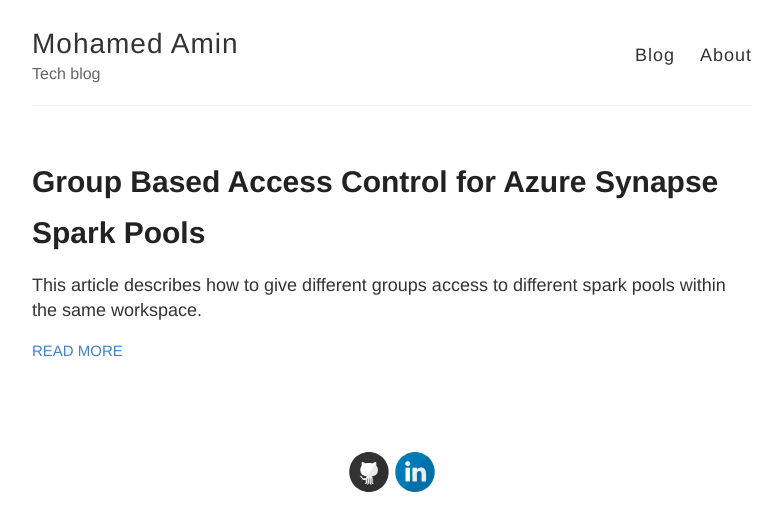
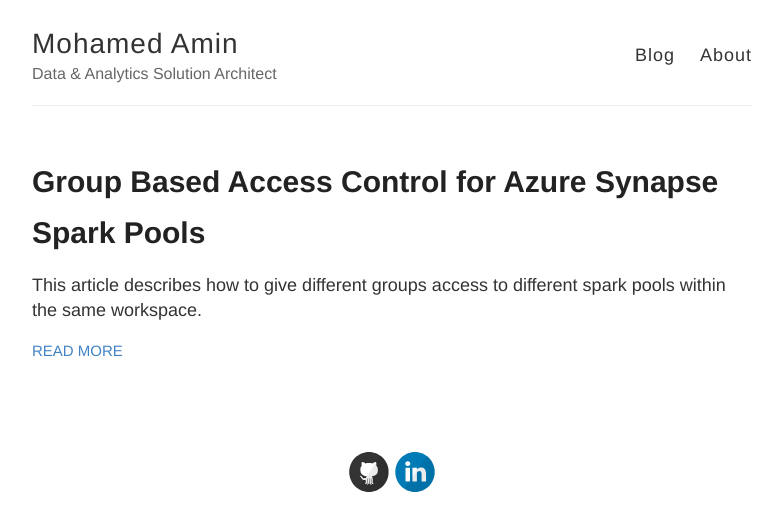
Before and after one commit to modamin/modamin.github.io, a Jekyll site: the page built from index.html, in a window 1280 px wide. Shown: the top 531 px of the page, without its empty margins (248-1031 px from the left). Built offline with Jekyll 4.4.1, drawn with Linux system fonts in a browser that asks for light colours.

Commit message:
changed description

```diff
--- a/_config.yml
+++ b/_config.yml
@@ -6,7 +6,7 @@
 name: Mohamed Amin
 
 # Short bio or description (displayed in the header)
-description: Tech blog
+description: Data & Analytics Solution Architect
 
 # URL of your avatar or profile pic (you could use your GitHub profile pic)
 avatar: ""
```
